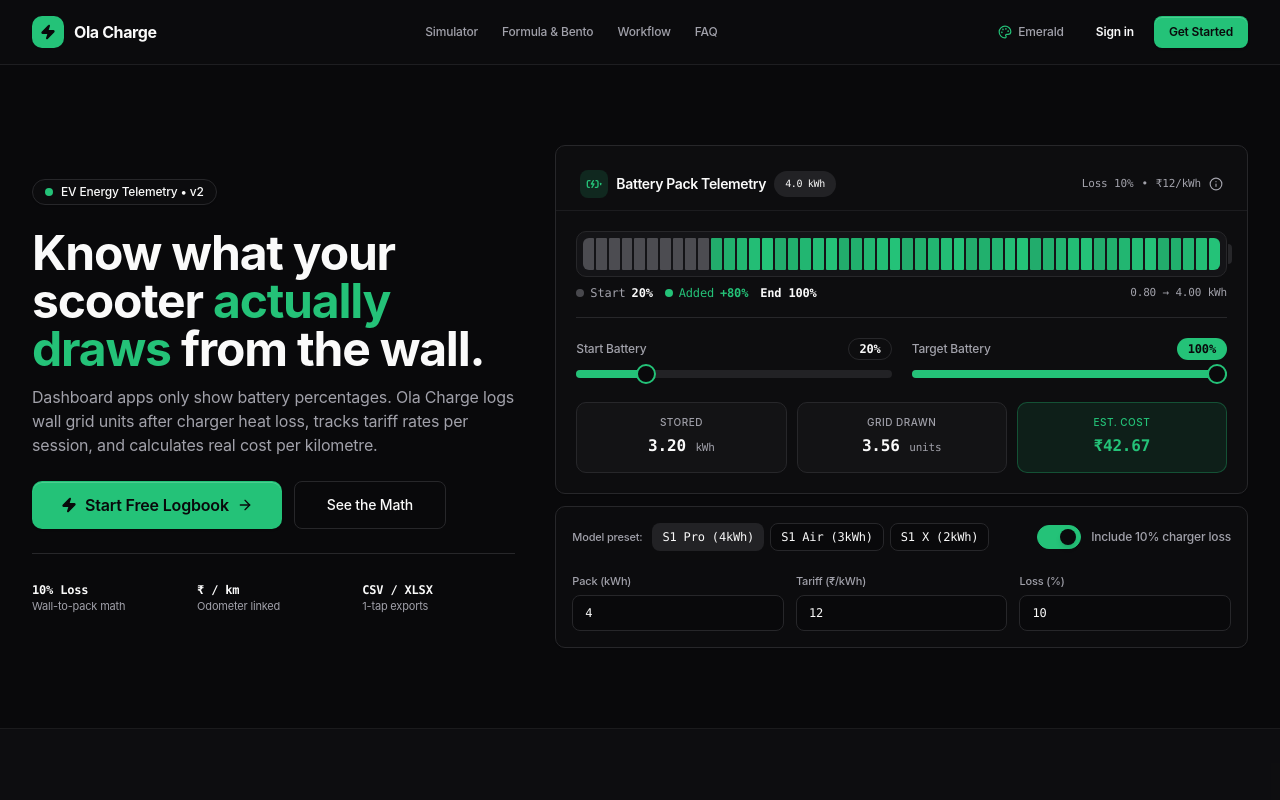
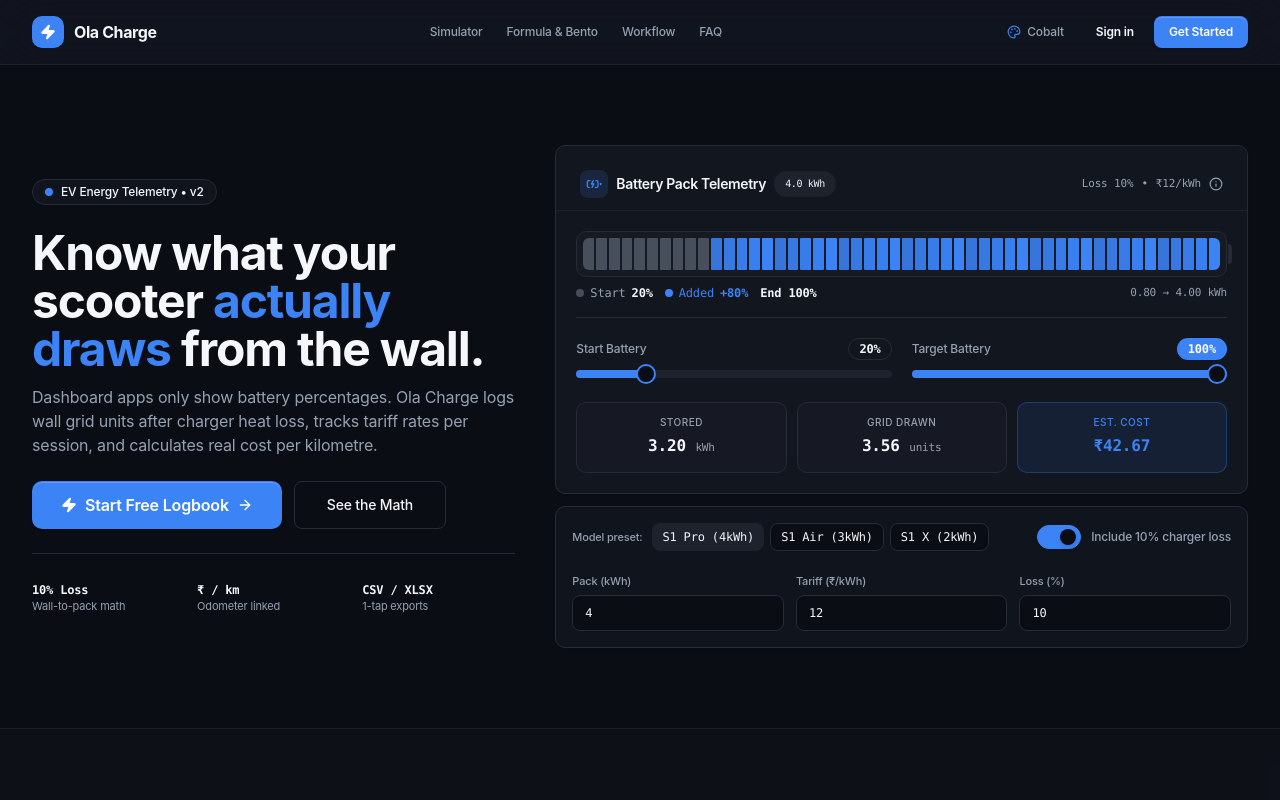
Before and after one commit to codewithyuvraj24/ola-charge-tracker, a Next.js app: page / in a window 1280 px wide. Shown: the top 800 px of the page. Built offline with nearby package versions, Linux system fonts and the light colour scheme; no server answers.

Commit message:
feat: switch to Midnight Cobalt default palette and refresh 5 automotive themes

```diff
--- a/app/(dashboard)/layout.tsx
+++ b/app/(dashboard)/layout.tsx
@@ -5,7 +5,7 @@ import Link from "next/link";
 import { usePathname, useRouter } from "next/navigation";
 import { useAuth } from "@/lib/auth-context";
 import { ScooterProvider, useScooter } from "@/lib/scooter-context";
-import { useTheme, type AppTheme } from "@/lib/theme-provider";
+import { useTheme, APP_THEMES } from "@/lib/theme-provider";
 import { Button } from "@/components/ui/button";
 import { Badge } from "@/components/ui/badge";
 import { Avatar, AvatarFallback } from "@/components/ui/avatar";
@@ -93,9 +93,8 @@ function DashboardShell({ children }: { children: React.ReactNode }) {
     .slice(0, 2);
 
   const cycleTheme = () => {
-    const list: AppTheme[] = ["emerald", "cyberpunk", "stealth", "solar", "light"];
-    const idx = list.indexOf(theme);
-    setTheme(list[(idx + 1) % list.length]);
+    const idx = APP_THEMES.indexOf(theme);
+    setTheme(APP_THEMES[(idx + 1) % APP_THEMES.length]);
   };
 
   return (
--- a/app/globals.css
+++ b/app/globals.css
@@ -3,137 +3,147 @@
 @tailwind utilities;
 
 @layer base {
-  /* Light Theme (shadcn/ui default tokens + EV emerald accent) */
-  :root {
-    --background: 0 0% 100%;
-    --foreground: 240 10% 3.9%;
+  /* Light Theme — iOS Porcelain & Crisp Cobalt */
+  :root,
+  [data-theme="daylight"] {
+    --background: 210 25% 98%;
+    --foreground: 222 35% 10%;
     --card: 0 0% 100%;
-    --card-foreground: 240 10% 3.9%;
+    --card-foreground: 222 35% 10%;
     --popover: 0 0% 100%;
-    --popover-foreground: 240 10% 3.9%;
-    --primary: 152 68% 36%;
+    --popover-foreground: 222 35% 10%;
+    --primary: 221 83% 53%;
     --primary-foreground: 0 0% 100%;
-    --secondary: 240 4.8% 95.9%;
-    --secondary-foreground: 240 5.9% 10%;
-    --muted: 240 4.8% 95.9%;
-    --muted-foreground: 240 3.8% 46.1%;
-    --accent: 240 4.8% 95.9%;
-    --accent-foreground: 240 5.9% 10%;
-    --destructive: 0 84.2% 60.2%;
+    --secondary: 214 24% 94%;
+    --secondary-foreground: 222 30% 16%;
+    --muted: 214 24% 94%;
+    --muted-foreground: 215 16% 45%;
+    --accent: 214 24% 92%;
+    --accent-foreground: 222 30% 14%;
+    --destructive: 0 84% 58%;
     --destructive-foreground: 0 0% 98%;
-    --border: 240 5.9% 90%;
-    --input: 240 5.9% 90%;
-    --ring: 152 68% 36%;
+    --border: 214 20% 89%;
+    --input: 214 20% 89%;
+    --ring: 221 83% 53%;
     --radius: 0.625rem;
-    --chart-1: 152 68% 38%;
-    --chart-2: 199 89% 48%;
-    --chart-3: 43 74% 49%;
-    --chart-4: 262 83% 58%;
-    --chart-5: 346 84% 56%;
+    --chart-1: 221 83% 53%;
+    --chart-2: 174 72% 40%;
+    --chart-3: 32 95% 48%;
+    --chart-4: 258 80% 58%;
+    --chart-5: 350 84% 56%;
   }
 
-  /* Default Dark Mode (shadcn/ui zinc/slate + EV emerald) */
+  /* Default Dark Palette — Midnight Cobalt (Deep Graphite + Electric Blue) */
   .dark,
-  [data-theme="emerald"] {
-    --background: 240 10% 3.9%;
-    --foreground: 0 0% 98%;
-    --card: 240 10% 5.5%;
-    --card-foreground: 0 0% 98%;
-    --popover: 240 10% 5.5%;
-    --popover-foreground: 0 0% 98%;
-    --primary: 152 69% 45%;
-    --primary-foreground: 240 10% 3.9%;
-    --secondary: 240 3.7% 13.9%;
-    --secondary-foreground: 0 0% 98%;
-    --muted: 240 3.7% 13.9%;
-    --muted-foreground: 240 5% 64.9%;
-    --accent: 240 3.7% 15.9%;
-    --accent-foreground: 0 0% 98%;
-    --destructive: 0 62.8% 45%;
+  [data-theme="cobalt"] {
+    --background: 222 32% 6%;
+    --foreground: 210 30% 97%;
+    --card: 222 26% 9.5%;
+    --card-foreground: 210 30% 97%;
+    --popover: 222 26% 9.5%;
+    --popover-foreground: 210 30% 97%;
+    --primary: 217 91% 60%;
+    --primary-foreground: 0 0% 100%;
+    --secondary: 222 20% 14.5%;
+    --secondary-foreground: 210 30% 96%;
+    --muted: 222 20% 14.5%;
+    --muted-foreground: 215 16% 64%;
+    --accent: 222 20% 17.5%;
+    --accent-foreground: 210 30% 98%;
+    --destructive: 0 72% 52%;
     --destructive-foreground: 0 0% 98%;
-    --border: 240 3.7% 15.9%;
-    --input: 240 3.7% 15.9%;
-    --ring: 152 69% 45%;
-    --chart-1: 152 69% 45%;
-    --chart-2: 199 89% 52%;
-    --chart-3: 42 96% 56%;
-    --chart-4: 262 83% 62%;
-    --chart-5: 346 84% 60%;
+    --border: 222 18% 18%;
+    --input: 222 18% 18%;
+    --ring: 217 91% 60%;
+    --chart-1: 217 91% 60%;
+    --chart-2: 174 72% 48%;
+    --chart-3: 38 92% 55%;
+    --chart-4: 252 85% 66%;
+    --chart-5: 350 84% 60%;
   }
 
-  [data-theme="cyberpunk"] {
-    --background: 240 10% 3%;
-    --foreground: 0 0% 98%;
-    --card: 240 8% 6.5%;
-    --card-foreground: 0 0% 98%;
-    --popover: 240 8% 6.5%;
-    --popover-foreground: 0 0% 98%;
-    --primary: 74 100% 50%;
-    --primary-foreground: 0 0% 0%;
-    --secondary: 240 6% 12%;
-    --secondary-foreground: 0 0% 98%;
-    --muted: 240 6% 12%;
-    --muted-foreground: 240 5% 65%;
-    --accent: 240 6% 15%;
-    --accent-foreground: 0 0% 98%;
-    --border: 240 6% 16%;
-    --input: 240 6% 16%;
-    --ring: 74 100% 50%;
-    --chart-1: 74 100% 50%;
-    --chart-2: 187 100% 50%;
-    --chart-3: 42 96% 56%;
-    --chart-4: 262 83% 62%;
-    --chart-5: 346 84% 60%;
+  /* Titanium Amber (Gunmetal + Precision Gold) */
+  [data-theme="amber"] {
+    --background: 24 14% 6%;
+    --foreground: 36 25% 97%;
+    --card: 24 12% 9.5%;
+    --card-foreground: 36 25% 97%;
+    --popover: 24 12% 9.5%;
+    --popover-foreground: 36 25% 97%;
+    --primary: 34 95% 53%;
+    --primary-foreground: 24 20% 6%;
+    --secondary: 24 10% 14.5%;
+    --secondary-foreground: 36 25% 96%;
+    --muted: 24 10% 14.5%;
+    --muted-foreground: 30 12% 64%;
+    --accent: 24 10% 17.5%;
+    --accent-foreground: 36 25% 98%;
+    --destructive: 0 72% 52%;
+    --destructive-foreground: 0 0% 98%;
+    --border: 24 10% 18%;
+    --input: 24 10% 18%;
+    --ring: 34 95% 53%;
+    --chart-1: 34 95% 53%;
+    --chart-2: 199 89% 54%;
+    --chart-3: 162 68% 46%;
+    --chart-4: 262 83% 65%;
+    --chart-5: 350 84% 60%;
   }
 
-  [data-theme="stealth"] {
-    --background: 220 15% 7%;
-    --foreground: 210 20% 98%;
-    --card: 220 14% 10%;
-    --card-foreground: 210 20% 98%;
-    --popover: 220 14% 10%;
-    --popover-foreground: 210 20% 98%;
-    --primary: 199 89% 52%;
-    --primary-foreground: 220 20% 6%;
-    --secondary: 220 12% 15%;
-    --secondary-foreground: 210 20% 98%;
-    --muted: 220 12% 15%;
-    --muted-foreground: 220 10% 64%;
-    --accent: 220 12% 18%;
-    --accent-foreground: 210 20% 98%;
-    --border: 220 12% 18%;
-    --input: 220 12% 18%;
-    --ring: 199 89% 52%;
-    --chart-1: 199 89% 52%;
-    --chart-2: 152 69% 45%;
-    --chart-3: 42 96% 56%;
-    --chart-4: 262 83% 62%;
-    --chart-5: 346 84% 60%;
+  /* Alpine Mint (Forest Slate + Calm Mint) */
+  [data-theme="mint"] {
+    --background: 172 28% 5.5%;
+    --foreground: 165 25% 97%;
+    --card: 172 22% 9%;
+    --card-foreground: 165 25% 97%;
+    --popover: 172 22% 9%;
+    --popover-foreground: 165 25% 97%;
+    --primary: 162 68% 46%;
+    --primary-foreground: 172 30% 6%;
+    --secondary: 172 18% 14%;
+    --secondary-foreground: 165 25% 96%;
+    --muted: 172 18% 14%;
+    --muted-foreground: 168 12% 63%;
+    --accent: 172 18% 17%;
+    --accent-foreground: 165 25% 98%;
+    --destructive: 0 72% 52%;
+    --destructive-foreground: 0 0% 98%;
+    --border: 172 16% 17.5%;
+    --input: 172 16% 17.5%;
+    --ring: 162 68% 46%;
+    --chart-1: 162 68% 46%;
+    --chart-2: 204 88% 56%;
+    --chart-3: 38 92% 56%;
+    --chart-4: 262 83% 64%;
+    --chart-5: 350 84% 60%;
   }
 
-  [data-theme="solar"] {
-    --background: 20 20% 5%;
-    --foreground: 30 20% 98%;
-    --card: 20 16% 8.5%;
-    --card-foreground: 30 20% 98%;
-    --popover: 20 16% 8.5%;
-    --popover-foreground: 30 20% 98%;
-    --primary: 24 95% 53%;
+  /* Track Rosso (Carbon Asphalt + Motorsport Crimson) */
+  [data-theme="crimson"] {
+    --background: 0 0% 5.5%;
+    --foreground: 0 0% 98%;
+    --card: 0 0% 9%;
+    --card-foreground: 0 0% 98%;
+    --popover: 0 0% 9%;
+    --popover-foreground: 0 0% 98%;
+    --primary: 352 82% 56%;
     --primary-foreground: 0 0% 100%;
-    --secondary: 20 14% 14%;
-    --secondary-foreground: 30 20% 98%;
-    --muted: 20 14% 14%;
-    --muted-foreground: 25 15% 65%;
-    --accent: 20 14% 17%;
-    --accent-foreground: 30 20% 98%;
-    --border: 20 15% 16%;
-    --input: 20 15% 16%;
-    --ring: 24 95% 53%;
-    --chart-1: 24 95% 53%;
-    --chart-2: 38 92% 50%;
-    --chart-3: 152 69% 45%;
-    --chart-4: 262 83% 62%;
-    --chart-5: 346 84% 60%;
+    --secondary: 0 0% 14%;
+    --secondary-foreground: 0 0% 96%;
+    --muted: 0 0% 14%;
+    --muted-foreground: 0 0% 64%;
+    --accent: 0 0% 17%;
+    --accent-foreground: 0 0% 98%;
+    --destructive: 0 72% 52%;
+    --destructive-foreground: 0 0% 98%;
+    --border: 0 0% 17.5%;
+    --input: 0 0% 17.5%;
+    --ring: 352 82% 56%;
+    --chart-1: 352 82% 56%;
+    --chart-2: 217 91% 60%;
+    --chart-3: 38 92% 56%;
+    --chart-4: 162 68% 46%;
+    --chart-5: 262 83% 64%;
   }
 }
 
--- a/app/layout.tsx
+++ b/app/layout.tsx
@@ -25,8 +25,8 @@ export const metadata: Metadata = {
 
 export const viewport: Viewport = {
   themeColor: [
-    { media: "(prefers-color-scheme: light)", color: "#ffffff" },
-    { media: "(prefers-color-scheme: dark)", color: "#09090b" },
+    { media: "(prefers-color-scheme: light)", color: "#f8fafc" },
+    { media: "(prefers-color-scheme: dark)", color: "#0a0e17" },
   ],
   width: "device-width",
   initialScale: 1,
@@ -43,7 +43,7 @@ export default function RootLayout({
   return (
     <html lang="en" suppressHydrationWarning>
       <body>
-        <ThemeProvider defaultTheme="emerald">
+        <ThemeProvider defaultTheme="cobalt">
           <AuthProvider>
             {children}
             <Toaster />
--- a/app/page.tsx
+++ b/app/page.tsx
@@ -3,7 +3,7 @@
 import { useState, useMemo } from "react";
 import Link from "next/link";
 import { useAuth } from "@/lib/auth-context";
-import { useTheme, type AppTheme } from "@/lib/theme-provider";
+import { useTheme, APP_THEMES } from "@/lib/theme-provider";
 import { calculateSession } from "@/lib/calculations";
 import { formatCurrency, formatNumber } from "@/lib/utils";
 import { VisualBatteryGauge } from "@/components/ui/battery-gauge";
@@ -66,9 +66,8 @@ export default function LandingPage() {
   }, [calcStart, calcEnd, calcCap, calcRate, activeLoss]);
 
   const cycleTheme = () => {
-    const list: AppTheme[] = ["emerald", "cyberpunk", "stealth", "solar", "light"];
-    const idx = list.indexOf(theme);
-    setTheme(list[(idx + 1) % list.length]);
+    const idx = APP_THEMES.indexOf(theme);
+    setTheme(APP_THEMES[(idx + 1) % APP_THEMES.length]);
   };
 
   // Illustrative per-km math at ~32 km real-world range per kWh stored
--- a/components/ui/sonner.tsx
+++ b/components/ui/sonner.tsx
@@ -4,12 +4,11 @@ import { useTheme } from "@/lib/theme-provider";
 import { Toaster as SonnerToaster } from "sonner";
 
 export function Toaster() {
-  const { theme } = useTheme();
-  const sonnerTheme = theme === "light" ? "light" : "dark";
+  const { resolvedTheme } = useTheme();
 
   return (
     <SonnerToaster
-      theme={sonnerTheme}
+      theme={resolvedTheme}
       className="toaster group"
       toastOptions={{
         classNames: {
--- a/components/ui/theme-switcher.tsx
+++ b/components/ui/theme-switcher.tsx
@@ -16,44 +16,44 @@ export function ThemePreviewSwitcher() {
     bgColor: string;
   }[] = [
     {
-      id: "emerald",
-      name: "EV Emerald",
-      subtitle: "Deep Zinc + Clean Electric Green (Default)",
+      id: "cobalt",
+      name: "Midnight Cobalt",
+      subtitle: "Deep Graphite + Electric Cobalt Blue (Default)",
       icon: Sparkles,
-      accentColor: "#22C55E",
-      bgColor: "#09090B",
+      accentColor: "#3B82F6",
+      bgColor: "#0A0E17",
     },
     {
-      id: "cyberpunk",
-      name: "Hyper-Volt",
-      subtitle: "Obsidian + Neon Lime (Ola MoveOS Hyper)",
-      icon: Zap,
-      accentColor: "#CCFF00",
-      bgColor: "#08080A",
+      id: "daylight",
+      name: "iOS Porcelain",
+      subtitle: "Crisp White + Apple System Blue",
+      icon: Sun,
+      accentColor: "#2563EB",
+      bgColor: "#F8FAFC",
     },
     {
-      id: "stealth",
-      name: "Stealth Titanium",
-      subtitle: "Space Slate + Crisp Ice Cyan",
-      icon: Shield,
-      accentColor: "#38BDF8",
-      bgColor: "#0F1218",
+      id: "amber",
+      name: "Titanium Amber",
+      subtitle: "Warm Gunmetal + Precision Copper Gold",
+      icon: Flame,
+      accentColor: "#F59E0B",
+      bgColor: "#110E0D",
     },
     {
-      id: "solar",
-      name: "Solar Sunset",
-      subtitle: "Espresso Black + Warm Flame Amber",
-      icon: Flame,
-      accentColor: "#F97316",
-      bgColor: "#100B09",
+      id: "mint",
+      name: "Alpine Mint",
+      subtitle: "Forest Slate + Muted Telemetry Mint",
+      icon: Shield,
+      accentColor: "#25C293",
+      bgColor: "#0A1211",
     },
     {
-      id: "light",
-      name: "Nordic Daylight",
-      subtitle: "Crisp White + Racing Green",
-      icon: Sun,
-      accentColor: "#16A34A",
-      bgColor: "#FFFFFF",
+      id: "crimson",
+      name: "Track Rosso",
+      subtitle: "Carbon Asphalt + Motorsport Crimson",
+      icon: Zap,
+      accentColor: "#EB3349",
+      bgColor: "#0E0E0E",
     },
   ];
 
@@ -73,7 +73,6 @@ export function ThemePreviewSwitcher() {
                 : "border-border hover:border-foreground/25 bg-card"
             }`}
           >
-            {/* Color swatch preview */}
             <div
               className="h-10 w-10 rounded-md flex items-center justify-center shrink-0 border border-border shadow-sm"
               style={{ backgroundColor: t.bgColor }}
--- a/lib/theme-provider.tsx
+++ b/lib/theme-provider.tsx
@@ -2,7 +2,9 @@
 
 import { createContext, useContext, useEffect, useState, type ReactNode } from "react";
 
-export type AppTheme = "emerald" | "cyberpunk" | "stealth" | "solar" | "light";
+export type AppTheme = "cobalt" | "daylight" | "amber" | "mint" | "crimson";
+
+export const APP_THEMES: AppTheme[] = ["cobalt", "daylight", "amber", "mint", "crimson"];
 
 interface ThemeContextType {
   theme: AppTheme;
@@ -15,7 +17,7 @@ const ThemeContext = createContext<ThemeContextType | undefined>(undefined);
 function applyThemeToDocument(t: AppTheme) {
   const root = document.documentElement;
   root.setAttribute("data-theme", t);
-  if (t === "light") {
+  if (t === "daylight") {
     root.classList.remove("dark");
   } else {
     root.classList.add("dark");
@@ -24,7 +26,7 @@ function applyThemeToDocument(t: AppTheme) {
 
 export function ThemeProvider({
   children,
-  defaultTheme = "emerald",
+  defaultTheme = "cobalt",
 }: {
   children: ReactNode;
   defaultTheme?: AppTheme;
@@ -32,15 +34,15 @@ export function ThemeProvider({
   const [theme, setThemeState] = useState<AppTheme>(defaultTheme);
 
   useEffect(() => {
-    const stored = localStorage.getItem("app_theme") as AppTheme | null;
-    const active = stored || defaultTheme;
+    const stored = localStorage.getItem("app_theme_v2") as AppTheme | null;
+    const active = stored && APP_THEMES.includes(stored) ? stored : defaultTheme;
     setThemeState(active);
     applyThemeToDocument(active);
   }, [defaultTheme]);
 
   const setTheme = (newTheme: AppTheme) => {
     setThemeState(newTheme);
-    localStorage.setItem("app_theme", newTheme);
+    localStorage.setItem("app_theme_v2", newTheme);
     applyThemeToDocument(newTheme);
   };
 
@@ -49,7 +51,7 @@ export function ThemeProvider({
       value={{
         theme,
         setTheme,
-        resolvedTheme: theme === "light" ? "light" : "dark",
+        resolvedTheme: theme === "daylight" ? "light" : "dark",
       }}
     >
       {children}
```
Also changed, not shown: public/manifest.json.
